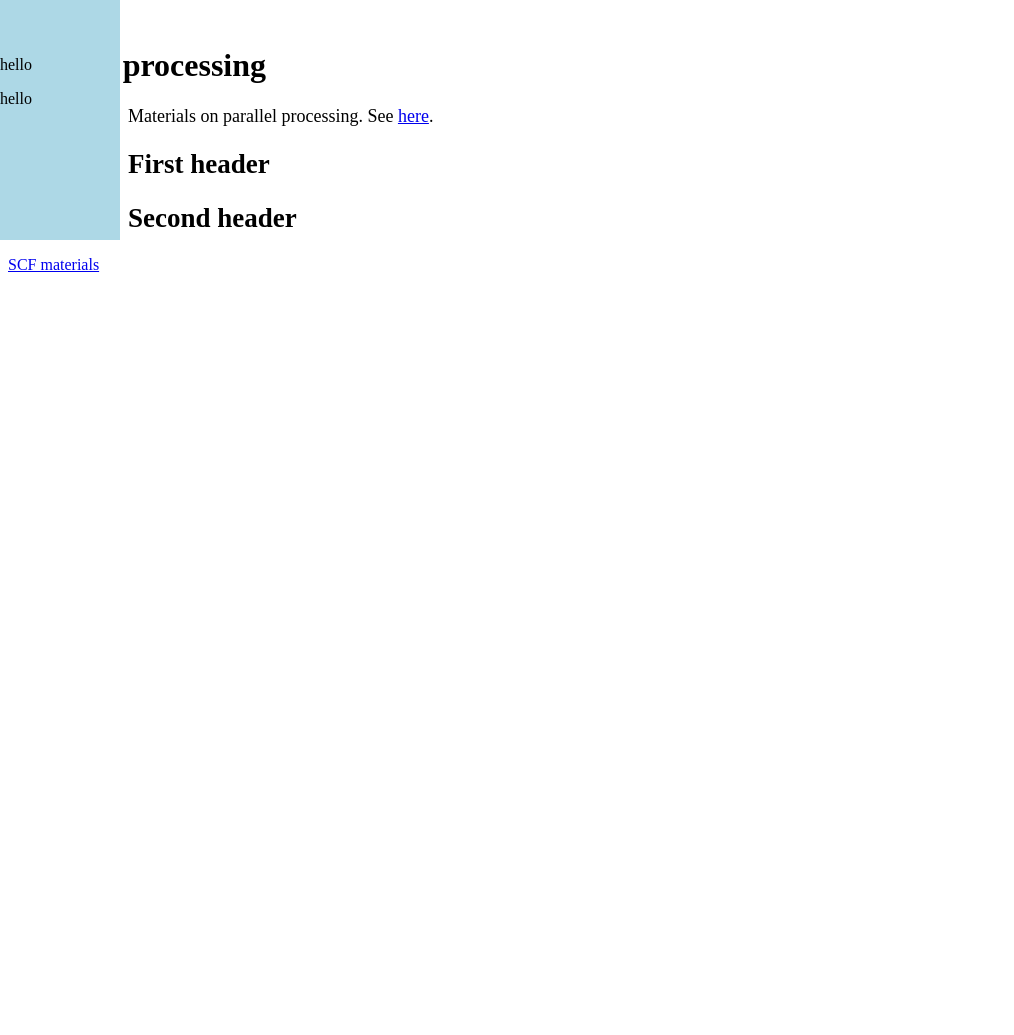
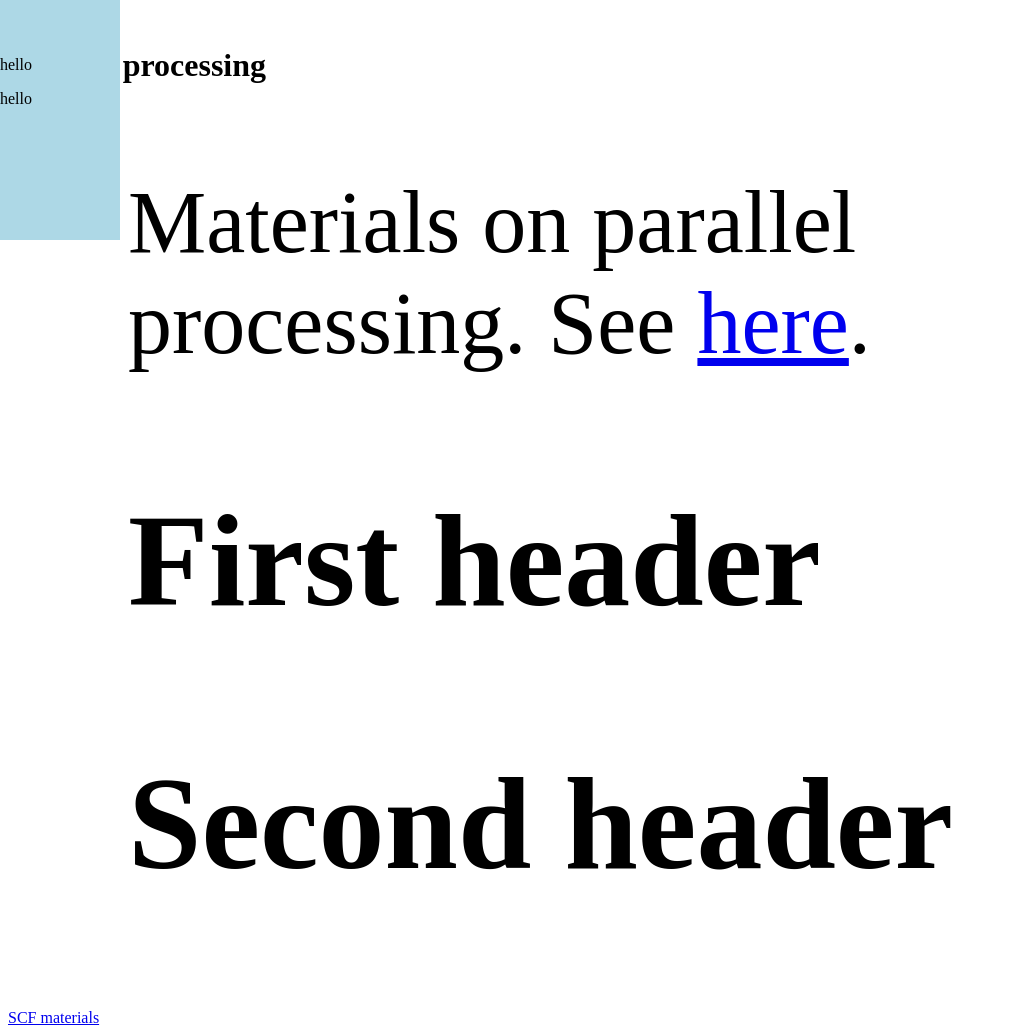
Before and after one commit to paciorek/tutorial-test, a Jekyll site: the page built from index.md, in a window 1280 px wide. Shown: the whole page, without its empty margins (0-1014 px from the left). Built offline with Jekyll 4.4.1, drawn with Linux system fonts in a browser that asks for light colours; before the commit the page ends 900 px from its top, so only the background shows below that.

```diff
--- a/stylesheets/main.css
+++ b/stylesheets/main.css
@@ -18,5 +18,5 @@
 
 .body-text {
 margin-left: 120px;
-font-size: 18px;
+font-size: 88px;
 }
```
